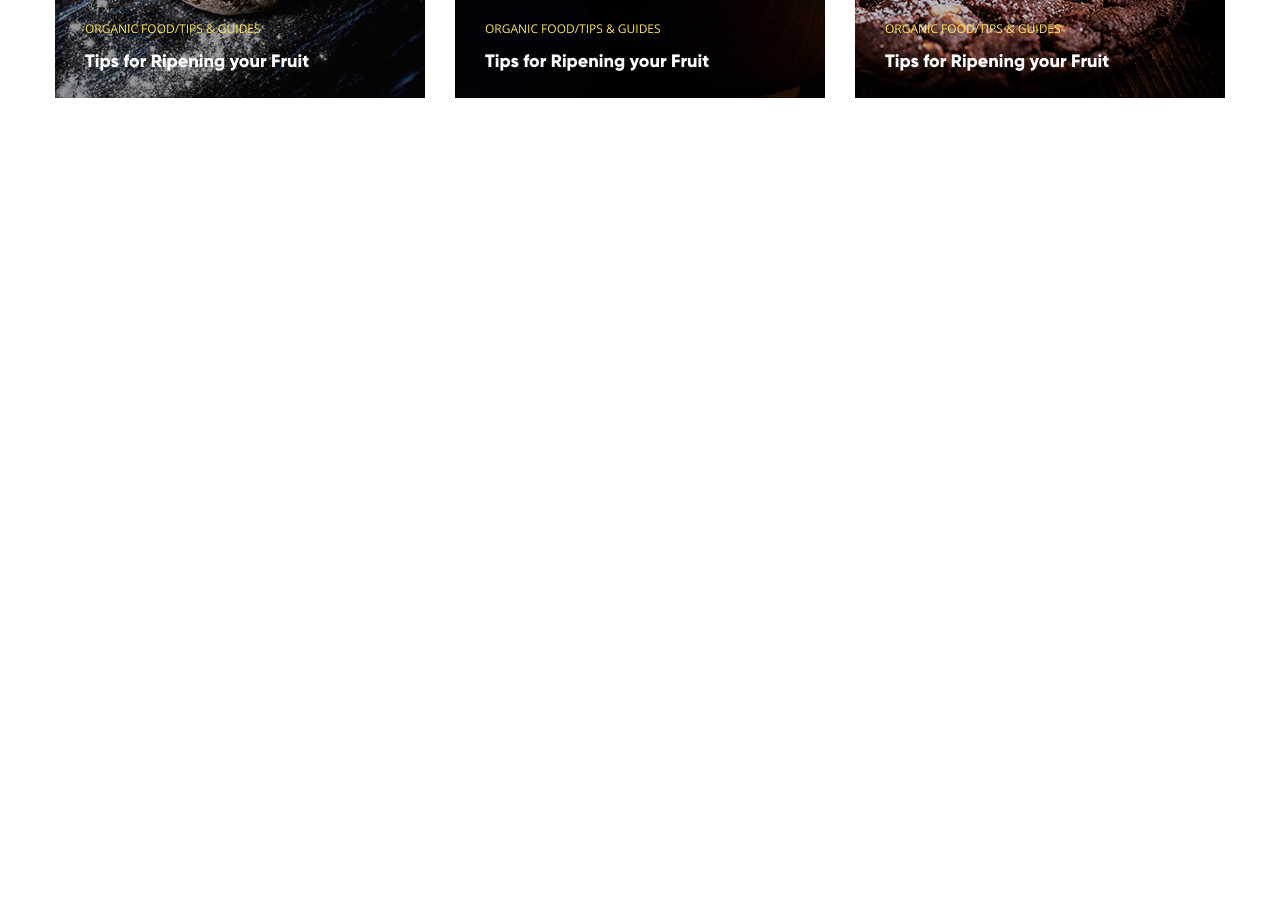
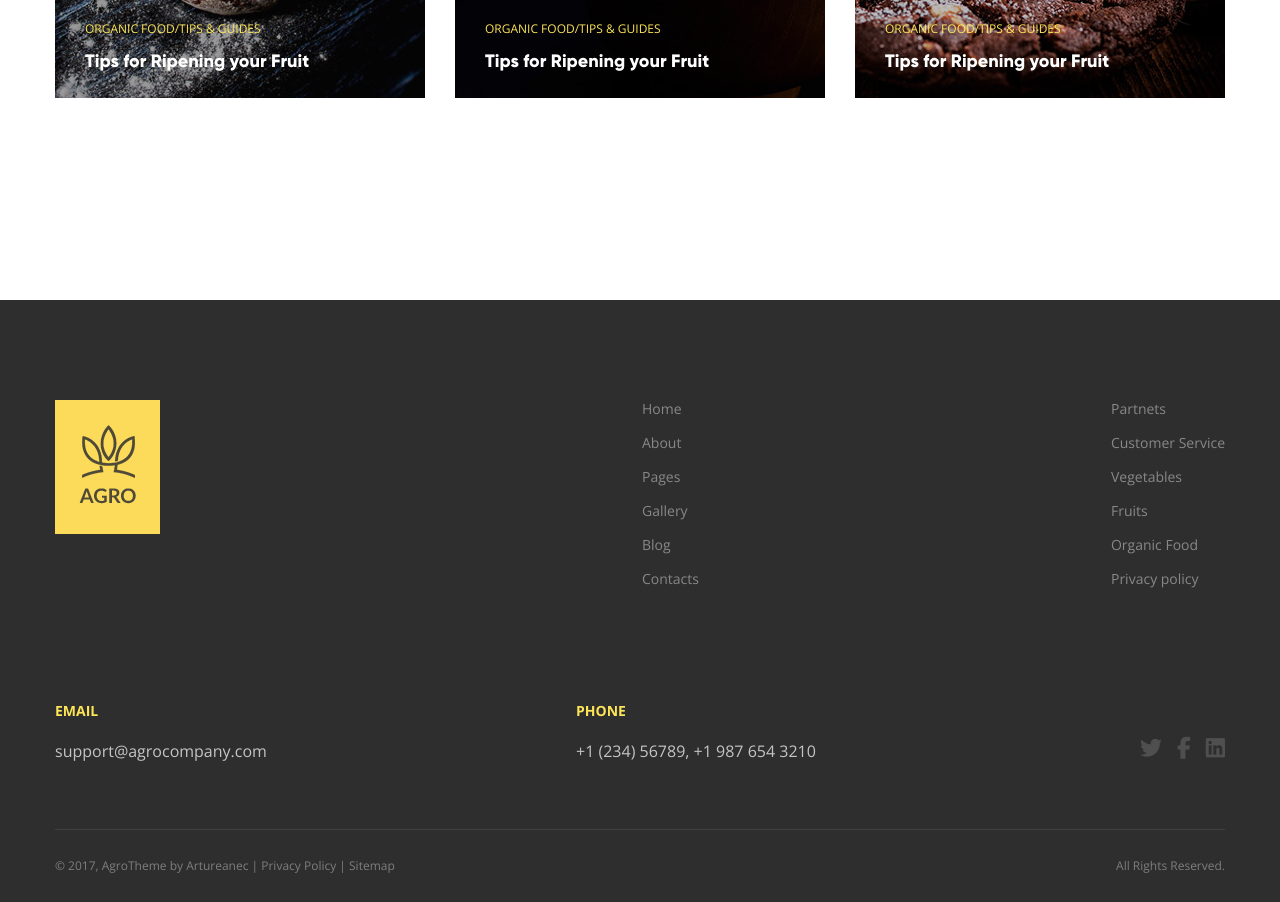
Before and after one commit to ELegek/Agro, a website: page app/index.html in a window 1280 px wide. Shown: the part 6421-7323 px from the top of the page. Before the commit the page ends 6721 px from the top, so only its background shows below. Drawn offline with nearby package versions, Linux system fonts and the light colour scheme.

Commit message:
Блок Footer

```diff
--- a/app/index.html
+++ b/app/index.html
@@ -422,6 +422,59 @@
   </section>
   <!-- =====================    BLOG   ============================= -->
 
+  <!-- =====================    FOOTER   ============================= -->
+  <footer class="footer">
+    <div class="container">
+      <div class="footer__menu">
+        <div class="logo"><img src="img/logo_agro.png" alt=""></div>
+        <nav class="footer__nav">
+          <ul class="footer__list">
+            <li><a href="#">Home</a></li>
+            <li><a href="#">About</a></li>
+            <li><a href="#">Pages</a></li>
+            <li><a href="#">Gallery</a></li>
+            <li><a href="#">Blog</a></li>
+            <li><a href="#">Contacts</a></li>
+          </ul>
+        </nav>
+        <div class="footer__nav">
+          <ul class="footer__list">
+            <li><a href="#">Partnets</a></li>
+            <li><a href="#">Customer Service</a></li>
+            <li><a href="#">Vegetables</a></li>
+            <li><a href="#">Fruits</a></li>
+            <li><a href="#">Organic Food</a></li>
+            <li><a href="#">Privacy policy</a></li>
+          </ul>
+        </div>
+      </div>
+      <div class="footer__contact">
+        <div class="footer__phone">
+          <h3>Email</h3>
+          <p>support@agrocompany.com</p>
+        </div>
+        <div class="footer__phone">
+          <h3>Phone</h3>
+          <p>+1 (234) 56789,  +1 987 654 3210</p>
+        </div>
+        <div class="footer__icon">
+          <ul class="footer__icon-list">
+            <li><a href="#"><i class="fab fa-twitter"></i></a></li>
+            <li><a href="#"><i class="fab fa-facebook-f"></i></a></li>
+            <li><a href="#"><i class="fab fa-linkedin"></i></a></li>
+          </ul>
+        </div>
+      </div>
+      <div class="footer__copy">
+        <div class="footer__copy-left">© 2017, AgroTheme by Artureanec | Privacy Policy | Sitemap</div>
+        <div class="footer__copy-right">All Rights Reserved.</div>
+      </div>
+    </div>
+  </footer>
+  <!-- =====================    FOOTER   ============================= -->
+
+
+
 
 
 
@@ -429,6 +482,7 @@
   <script src="https://ajax.googleapis.com/ajax/libs/jquery/3.4.1/jquery.min.js"></script>
   <script src="js/libs.min.js"></script>
   <script src="js/main.js"></script>
+  <script src="https://kit.fontawesome.com/77e8183332.js" crossorigin="anonymous"></script>
 </body>
 
 </html>
--- /dev/null
+++ b/app/scss/blocks/footer.scss
@@ -0,0 +1,86 @@
+.footer {
+    padding-top: 100px;
+    background-color: #2e2e2e;
+    &__menu {
+        display: flex;
+        justify-content: space-between;
+        align-items: flex-start;
+        margin-bottom: 100px;
+    }
+    &__list {
+        li {
+            margin-bottom: 18px;
+        }
+
+        a {
+            text-decoration: none;
+            color: #888888;
+            font-size: 14px;
+            position: relative;
+            transition: all .2s linear;
+            &:after {
+                content: "";
+                display: block;
+                width: 100%;
+                height: 2px;
+                background-color: #fde557;
+                position: absolute;
+                bottom: -5px;
+                opacity: 0;
+                transition: all .2s linear;
+            }
+            &:hover {
+                color: #fff;
+            }
+            &:hover:after {
+                opacity: 1;
+            }
+        }
+
+    }
+    &__contact {
+        display: flex;
+        justify-content: space-between;
+        align-items: flex-end;
+        margin-bottom: 70px;
+    }
+    &__phone {
+        h3 {
+            font-size: 14px;
+            color: #fde557;
+            font-weight: 700;
+            text-transform: uppercase;
+
+            margin-bottom: 25px;
+        }
+        p {
+            font-size: 16px;
+            color: #c4c4c4;
+        }
+    }
+    &__icon-list {
+        display: flex;
+        li {
+            margin-left: 15px;
+        }
+        a {
+            color: #4f4f4f;
+            font-size: 22px;
+            transition: all .2s linear;
+            &:hover {
+                color: #fde557;
+            }
+        }
+    }
+    &__copy {
+        border-top: 1px solid #414141;
+        padding: 30px 0;
+
+
+        display: flex;
+        justify-content: space-between;
+
+        color: #7e7e7e;
+        font-size: 12px;
+    }
+}
--- a/app/scss/style.scss
+++ b/app/scss/style.scss
@@ -16,6 +16,7 @@
 @import "blocks/gallery";
 @import "blocks/about";
 @import "blocks/blog";
+@import "blocks/footer";
 // =============== BLOKS ===============
 
 
```
Also changed, not shown: app/css/blocks/footer.min.css (added), app/css/style.min.css, 1 other file.
